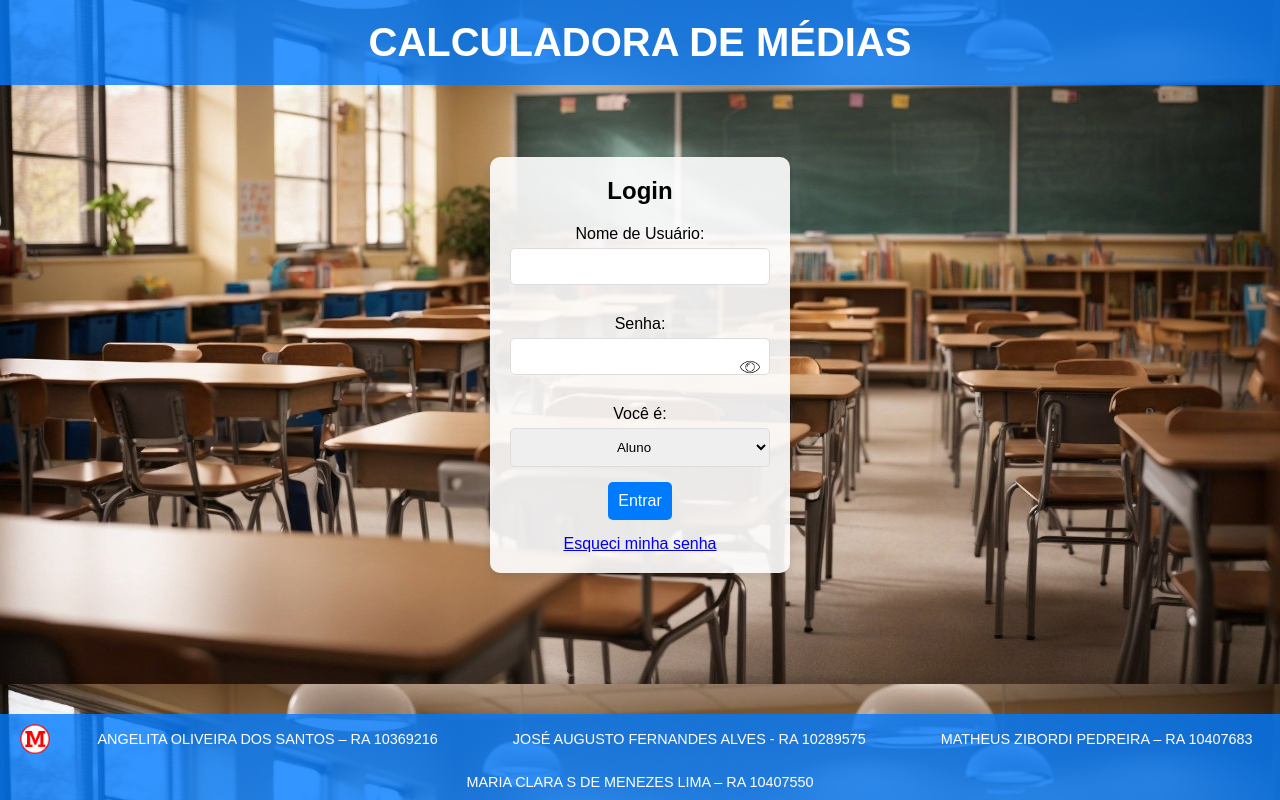
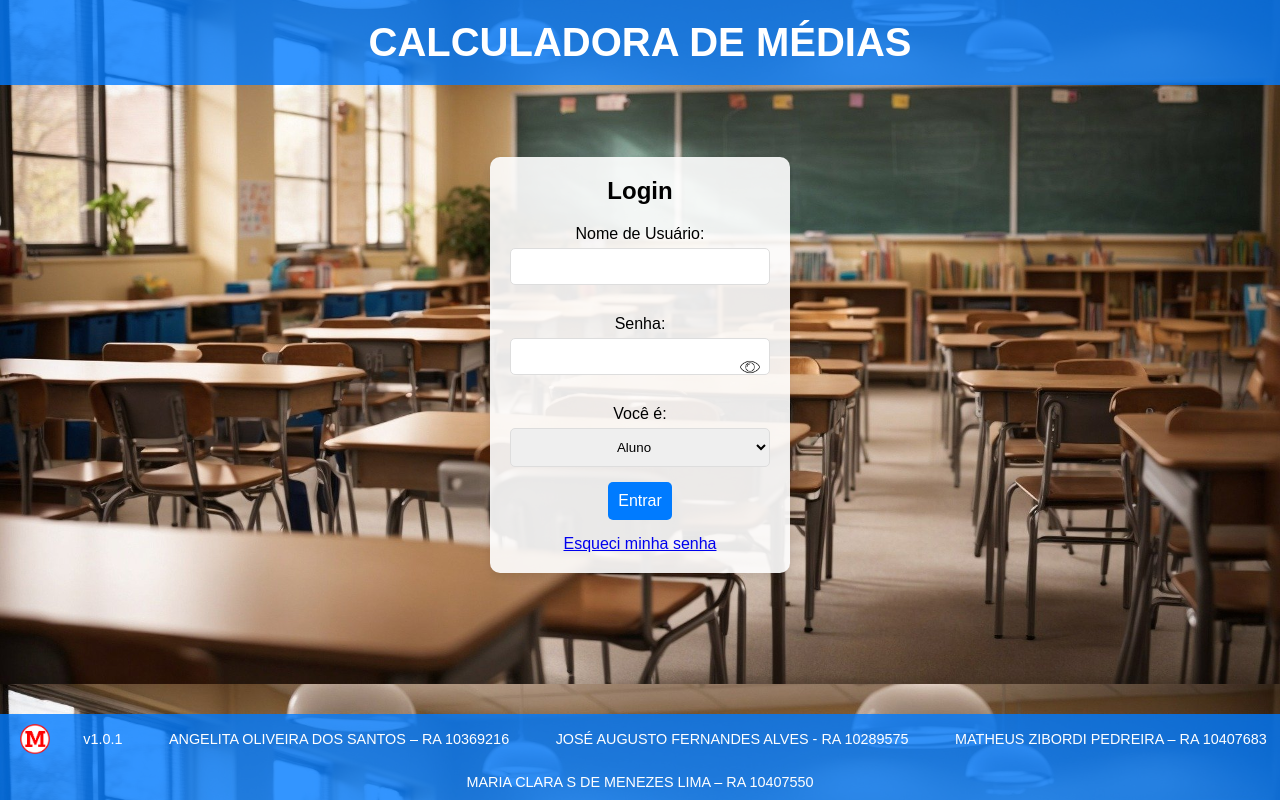
Before and after one commit to MatheusMZP/SistemaMedias, a plain HTML site: page index.html in a window 1280 px wide. Drawn offline with Linux system fonts and the light colour scheme.

Commit message:
Inclusao da versão
Adição de informação de versão em rodapé do site

```diff
--- a/index.html
+++ b/index.html
@@ -49,6 +49,7 @@
 
     <footer>
         <img src="Mackenzie.png" alt="Logo Mackenzie" class="logo">
+        <p>v1.0.1</p>
         <p>ANGELITA OLIVEIRA DOS SANTOS – RA 10369216</p>
         <p>JOSÉ AUGUSTO FERNANDES ALVES - RA 10289575</p>
         <p>MATHEUS ZIBORDI PEDREIRA – RA 10407683</p>
```
